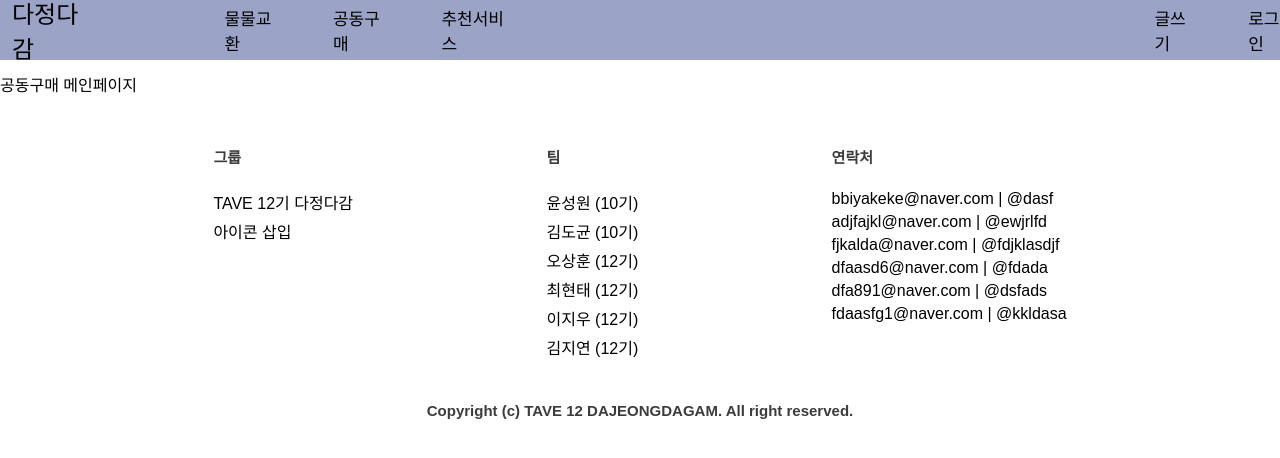
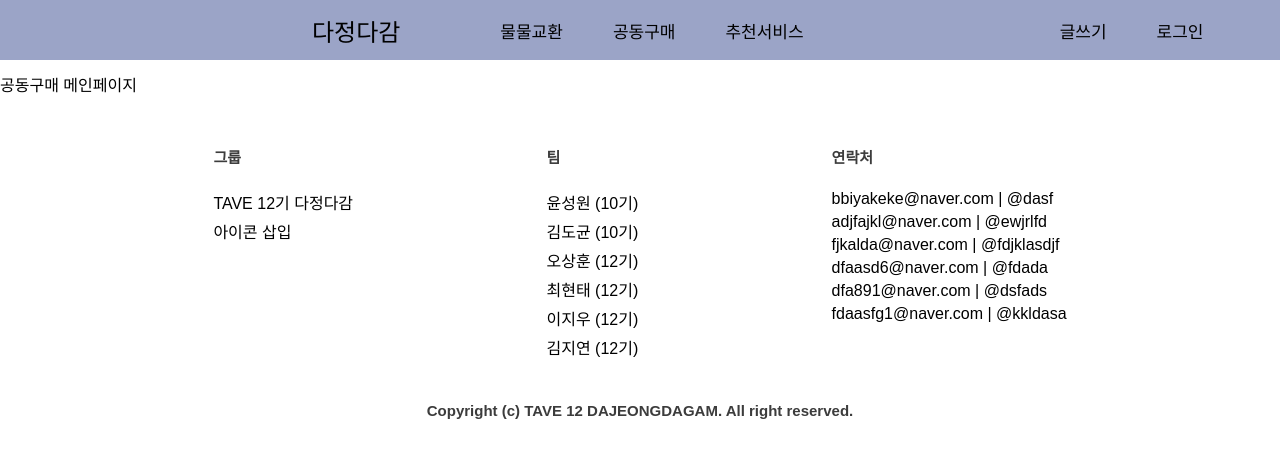
Before and after one commit to DajungDagam/DajungDagam_FE, a React (Create React App) app in the folder front/: page /groupmain in a window 1280 px wide. Shown: the top 458 px of the page. Built offline with nearby package versions, Linux system fonts and the light colour scheme.

Commit message:
[docs] Nav 수정

```diff
--- a/front/src/components/Nav/Nav.module.css
+++ b/front/src/components/Nav/Nav.module.css
@@ -19,19 +19,21 @@ body {
 }
 
 .logo {
-    margin-right: 10%;
+    /* margin-right: 10%; */
+    margin-left: 300px;
     font-size: 24px;
 }
 
 .menu {
     display: flex;
     gap: 50px;
+    margin-left: 100px;
 }
 
 .menu2 {
     display: flex;
     gap: 50px;
-    margin-left: 50%;
+    margin-left: 20%;
 }
 
 .menu span, .menu2 span {
--- a/front/src/pages/Login/Start/index.jsx
+++ b/front/src/pages/Login/Start/index.jsx
@@ -9,10 +9,7 @@ return (
         <img src={characterImage} alt="캐릭터" className={styles.characterImage} />
         <div className={styles.textContent}>
             <span className={styles.span}>가입을 축하합니다 !</span>
-            <span className={styles.span1}><strong>다정다감</strong>에서 추억을 쌓아보세요 !</span>
-            {/* <span className={styles.span}>
-                가입을 축하합니다 !<br /><br />
-                <strong>다정다감</strong>에서 추억을 쌓아보세요 !</span> */}
+            <span className={styles.span1}><strong>다정다감</strong>에서 추억을 쌓아보세요!</span>
         </div>
     </div>
         <div className={styles.div3}>
```
